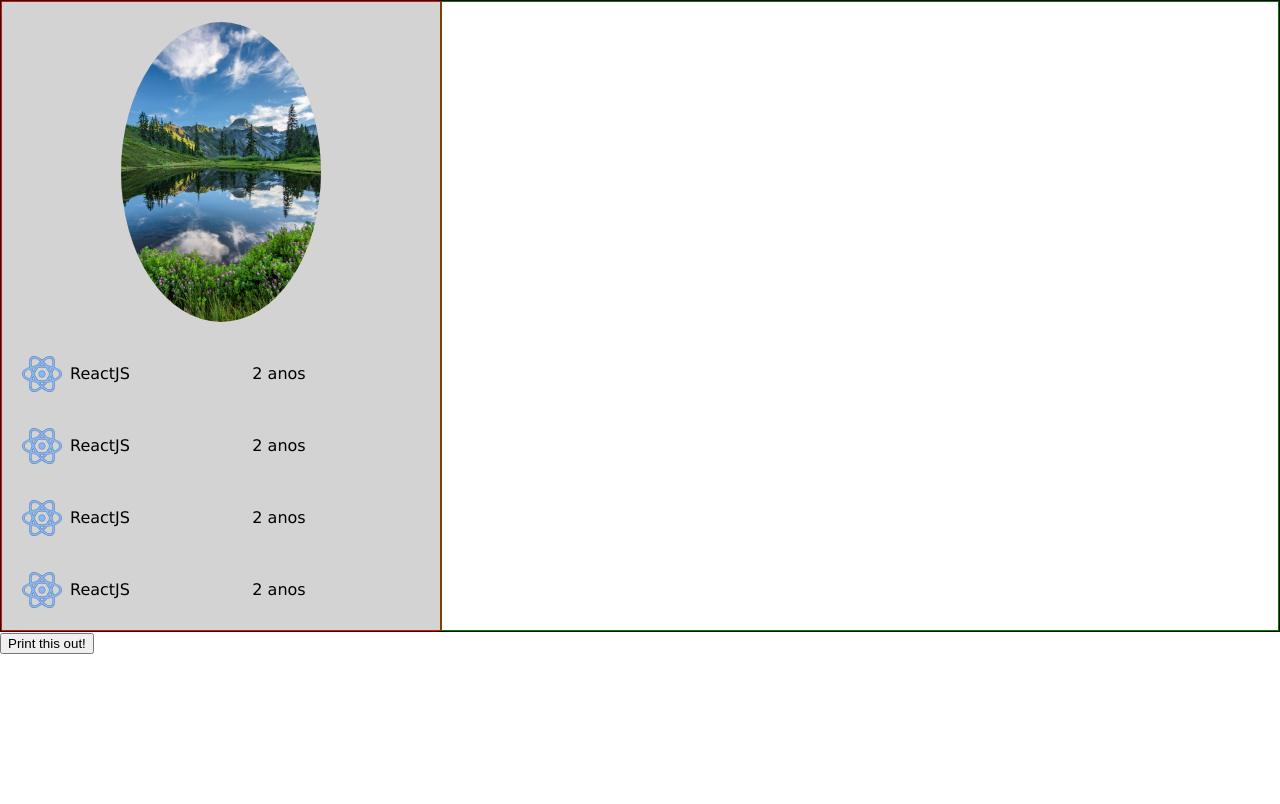
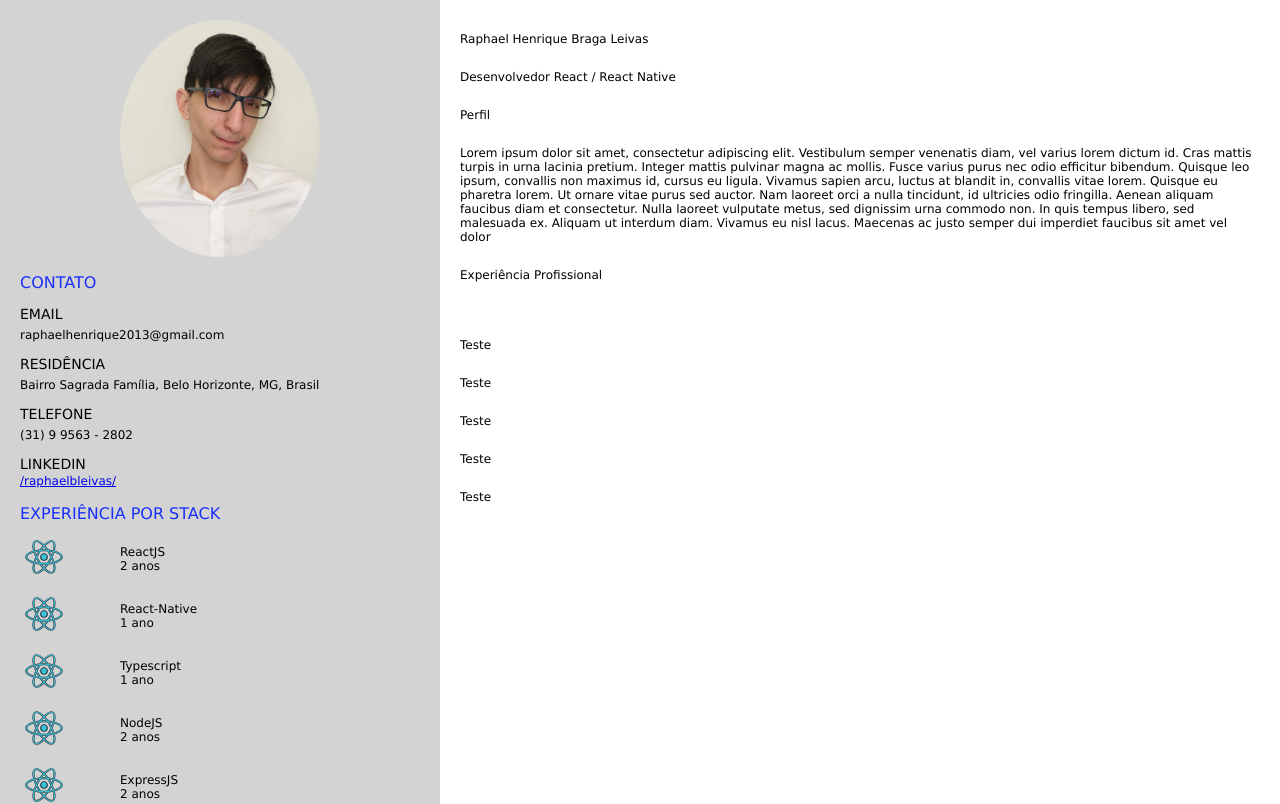
Before and after one commit to RaphaelLeivas/cv-generator, a React (Create React App) app: page / in a window 1280 px wide. Shown: the top 804 px of the page. Built offline with nearby package versions, Linux system fonts and the light colour scheme.

Commit message:
avanços

```diff
--- a/src/App.tsx
+++ b/src/App.tsx
@@ -12,7 +12,7 @@ function App() {
   return (
     <div>
       {/* <div style={{ display: 'none' }}> */}
-        <CV ref={componentRef} />
+      <CV ref={componentRef} />
       {/* </div> */}
       <button onClick={handlePrint}>Print this out!</button>
     </div>
--- a/src/components/CV.tsx
+++ b/src/components/CV.tsx
@@ -2,16 +2,22 @@ import React from 'react'
 import { makeStyles } from '@material-ui/core/styles'
 import profileImage from '../assets/images/profile.jpeg'
 import randomImage from '../assets/images/random.jpg'
+import { LOREM_IPSUM_TEXT } from '../constants/random'
+import { COLORS } from '../constants/colors'
 
 // stack icons / SVG
-import { ReactComponent as ReactIcon } from "../assets/images/stack/reactIcon.svg"
+import { ReactComponent as ReactIcon } from '../assets/images/stack/reactIcon.svg'
+// import { ReactComponent as ReactNativeIcon } from "../assets/images/stack/reactNativeIcon.svg"
 
 import { StackExperienceRow } from './StackExperienceRow'
+import { ProfessionalExperienceRow } from './ProfessionalExperienceRow'
+import { CVText } from './CVText'
 
 const useStyles = makeStyles((theme) => ({
   root: {
     fontFamily: `Verdana`,
-    border: '1px solid black',
+    fontSize: 12,
+
     minHeight: '400px',
 
     display: 'flex',
@@ -19,7 +25,6 @@ const useStyles = makeStyles((theme) => ({
   },
   infoSection: {
     flex: 1,
-    border: '1px solid red',
 
     display: 'flex',
     flexDirection: 'column',
@@ -33,13 +38,14 @@ const useStyles = makeStyles((theme) => ({
     alignItems: 'center',
 
     width: '100%',
-    marginTop: '32px'
+    marginTop: '32px',
   },
   experienceSection: {
     flex: 2,
-    border: '1px solid green',
     padding: 20,
 
+    display: 'flex',
+    flexDirection: 'column',
   },
   profileImage: {
     borderRadius: '50%',
@@ -60,9 +66,31 @@ const useStyles = makeStyles((theme) => ({
   stackIcon: {
     width: '32px',
   },
+  textContainer: {
+    width: '100%',
+  },
+  distanceInfoContainer: {
+    display: 'flex',
+    flexDirection: 'row',
+    justifyContent: 'space-between',
+    alignItems: 'center',
+
+    borderBottom: '1px solid #00000022',
+  },
+  infoSectionTitle: {
+    textTransform: 'uppercase',
+    color: COLORS.PRIMARY,
+    fontSize: 16,
+    marginBottom: 4,
+  },
+  infoSectionSubtitle: {
+    textTransform: 'uppercase',
+    marginBottom: 2,
+    fontSize: 14,
+  },
 }))
 
-const DEV = true
+const HIDE_PROFILE_IMAGE = false
 
 export const CV = React.forwardRef<HTMLDivElement>((props, ref) => {
   const classes = useStyles()
@@ -72,35 +100,89 @@ export const CV = React.forwardRef<HTMLDivElement>((props, ref) => {
       <div className={classes.root}>
         <div className={classes.infoSection}>
           <img
-            src={DEV ? randomImage : profileImage}
+            src={HIDE_PROFILE_IMAGE ? randomImage : profileImage}
             className={classes.profileImage}
             alt="Imagem de perfil do curriculo"
           />
 
-          <StackExperienceRow
-            icon={ReactIcon}
-            name="ReactJS"
-            experience="2 anos"
-          />
-          <StackExperienceRow
-            icon={ReactIcon}
-            name="ReactJS"
-            experience="2 anos"
-          />
-          <StackExperienceRow
-            icon={ReactIcon}
-            name="ReactJS"
-            experience="2 anos"
-          />
-          <StackExperienceRow
-            icon={ReactIcon}
-            name="ReactJS"
-            experience="2 anos"
-          />
+          <div className={classes.textContainer}>
+            <p className={classes.infoSectionTitle}>Contato</p>
 
+            <p className={classes.infoSectionSubtitle}>Email</p>
+            <CVText>raphaelhenrique2013@gmail.com</CVText>
+
+            <p className={classes.infoSectionSubtitle}>Residência</p>
+            <CVText>Bairro Sagrada Família, Belo Horizonte, MG, Brasil</CVText>
+
+            <p className={classes.infoSectionSubtitle}>Telefone</p>
+            <CVText>(31) 9 9563 - 2802</CVText>
+
+            <p className={classes.infoSectionSubtitle}>LinkedIn</p>
+            <a
+              href="https://www.linkedin.com/in/raphaelbleivas/"
+              target="_blank"
+              rel="noopener noreferrer"
+              style={{ marginTop: 6, marginBottom: 6 }}
+            >
+              /raphaelbleivas/
+            </a>
+
+            {/* <p className={classes.infoSectionTitle}>Linguagens</p>
+
+            <div className={classes.distanceInfoContainer}>
+              <CVText>Português</CVText>
+              <CVText>Nativo</CVText>
+            </div>
+
+            <div className={classes.distanceInfoContainer}>
+              <CVText>Inglês</CVText>
+              <CVText>Avançado</CVText>
+            </div>
+
+            <div className={classes.distanceInfoContainer}>
+              <CVText>Alemão</CVText>
+              <CVText>Básico</CVText>
+            </div> */}
+
+            <p className={classes.infoSectionTitle}>Experiência por Stack</p>
+          </div>
+
+          <StackExperienceRow Icon={ReactIcon} name="ReactJS" experience="2 anos" />
+
+          <StackExperienceRow Icon={ReactIcon} name="React-Native" experience="1 ano" />
+
+          <StackExperienceRow Icon={ReactIcon} name="Typescript" experience="1 ano" />
+
+          <StackExperienceRow Icon={ReactIcon} name="NodeJS" experience="2 anos" />
+
+          <StackExperienceRow Icon={ReactIcon} name="ExpressJS" experience="2 anos" />
+
+          <StackExperienceRow Icon={ReactIcon} name="API REST" experience="2 anos" />
+
+          <StackExperienceRow Icon={ReactIcon} name="SQLite / PostgreSQL" experience="6 meses" />
+
+          <StackExperienceRow Icon={ReactIcon} name="MongoDB" experience="6 meses" />
+
+          <StackExperienceRow Icon={ReactIcon} name="JS / HTML / CSS" experience="2 anos" />
+
+          <StackExperienceRow Icon={ReactIcon} name="Metodologia Scrum" experience="2 anos" />
         </div>
         <div className={classes.experienceSection}>
+          <p>Raphael Henrique Braga Leivas</p>
+          <p>Desenvolvedor React / React Native</p>
 
+          <p>Perfil</p>
+          <p>{LOREM_IPSUM_TEXT}</p>
+
+          <p>Experiência Profissional</p>
+
+          <ProfessionalExperienceRow
+            role="Teste"
+            company="Teste"
+            dateStart="Teste"
+            dateEnd="Teste"
+            activities="Teste"
+          />
         </div>
       </div>
     </div>
--- /dev/null
+++ b/src/components/CVText.tsx
@@ -0,0 +1,19 @@
+import React from 'react'
+import { makeStyles } from '@material-ui/core/styles'
+
+interface CVTextProps {
+  children?: React.ReactNode
+}
+
+const useStyles = makeStyles((theme) => ({
+  CVText: {
+    marginTop: 6,
+    marginBottom: 6,
+  },
+}))
+
+export const CVText = ({ children }: CVTextProps) => {
+  const classes = useStyles()
+
+  return <p className={classes.CVText}>{children}</p>
+}
--- /dev/null
+++ b/src/components/ProfessionalExperienceRow.tsx
@@ -0,0 +1,59 @@
+import React from 'react'
+import { makeStyles } from '@material-ui/core/styles'
+
+interface ProfessionalExperienceRowProps {
+  role: string
+  company: string
+  dateStart: string
+  dateEnd: string
+  activities: string
+}
+
+const useStyles = makeStyles((theme) => ({
+  professionalExperienceContainer: {
+    display: 'flex',
+    flexDirection: 'column',
+
+    width: '100%',
+    marginTop: '32px',
+  },
+  stackItemRow: {
+    width: '100%',
+    display: 'flex',
+    flexDirection: 'row',
+    justifyContent: 'space-between',
+    alignItems: 'center',
+  },
+  stackIconName: {
+    display: 'flex',
+    flexDirection: 'row',
+    alignItems: 'center',
+  },
+  stackRowText: {
+    flex: 1,
+    textAlign: 'center',
+    margin: 0,
+    padding: 0,
+    marginLeft: '8px',
+  },
+}))
+
+export const ProfessionalExperienceRow = ({
+  role,
+  company,
+  dateStart,
+  dateEnd,
+  activities,
+}: ProfessionalExperienceRowProps) => {
+  const classes = useStyles()
+
+  return (
+    <div className={classes.professionalExperienceContainer}>
+      <p>{role}</p>
+      <p>{company}</p>
+      <p>{dateStart}</p>
+      <p>{dateEnd}</p>
+      <p>{activities}</p>
+    </div>
+  )
+}
--- a/src/components/StackExperienceRow.tsx
+++ b/src/components/StackExperienceRow.tsx
@@ -1,9 +1,8 @@
 import React from 'react'
 import { makeStyles } from '@material-ui/core/styles'
-import { ReactComponent as ReactIcon } from "../assets/images/stack/reactIcon.svg"
 
 interface StackExperienceRowProps {
-  icon: React.FunctionComponent
+  Icon: React.FunctionComponent
   name: string
   experience: string
 }
@@ -15,40 +14,51 @@ const useStyles = makeStyles((theme) => ({
     alignItems: 'center',
 
     width: '100%',
-    marginTop: '32px'
+    marginTop: 6,
   },
   stackItemRow: {
     width: '100%',
     display: 'flex',
     flexDirection: 'row',
-    justifyContent: 'space-between',
     alignItems: 'center',
   },
+  iconContainer: {
+    flex: 1,
+  },
   stackIconName: {
+    flex: 3,
     display: 'flex',
-    flexDirection: 'row',
+    flexDirection: 'column',
     alignItems: 'center',
   },
-  stackRowText: {
-    flex: 1,
-    textAlign: 'center',
+  stackRowTopText: {
+    width: '100%',
+    textAlign: 'left',
     margin: 0,
     padding: 0,
-    marginLeft: '8px',
-  }
+  },
+  stackRowBottomText: {
+    width: '100%',
+    textAlign: 'left',
+    margin: 0,
+    padding: 0,
+  },
 }))
 
-export const StackExperienceRow = ({ icon, name, experience }: StackExperienceRowProps) => {
+export const StackExperienceRow = ({ Icon, name, experience }: StackExperienceRowProps) => {
   const classes = useStyles()
 
   return (
     <div className={classes.stackExperienceContainer}>
       <div className={classes.stackItemRow}>
+        <div className={classes.iconContainer}>
+          <Icon />
+        </div>
+
         <div className={classes.stackIconName}>
-          <ReactIcon />
-          <p className={classes.stackRowText}>{name}</p>
+          <p className={classes.stackRowTopText}>{name}</p>
+          <p className={classes.stackRowBottomText}>{experience}</p>
         </div>
-        <p className={classes.stackRowText}>{experience}</p>
       </div>
     </div>
   )
--- /dev/null
+++ b/src/constants/colors.ts
@@ -0,0 +1,3 @@
+export const COLORS = {
+  PRIMARY: '#192ffa',
+}
--- /dev/null
+++ b/src/constants/random.ts
@@ -0,0 +1 @@
+export const LOREM_IPSUM_TEXT = `Lorem ipsum dolor sit amet, consectetur adipiscing elit. Vestibulum semper venenatis diam, vel varius lorem dictum id. Cras mattis turpis in urna lacinia pretium. Integer mattis pulvinar magna ac mollis. Fusce varius purus nec odio efficitur bibendum. Quisque leo ipsum, convallis non maximus id, cursus eu ligula. Vivamus sapien arcu, luctus at blandit in, convallis vitae lorem. Quisque eu pharetra lorem. Ut ornare vitae purus sed auctor. Nam laoreet orci a nulla tincidunt, id ultricies odio fringilla. Aenean aliquam faucibus diam et consectetur. Nulla laoreet vulputate metus, sed dignissim urna commodo non. In quis tempus libero, sed malesuada ex. Aliquam ut interdum diam. Vivamus eu nisl lacus. Maecenas ac justo semper dui imperdiet faucibus sit amet vel dolor`
```
Also changed, not shown: src/assets/images/stack/reactIcon.svg, src/assets/images/stack/reactNativeIcon.svg (added).
